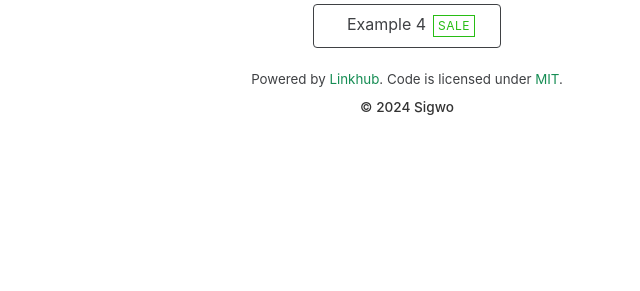
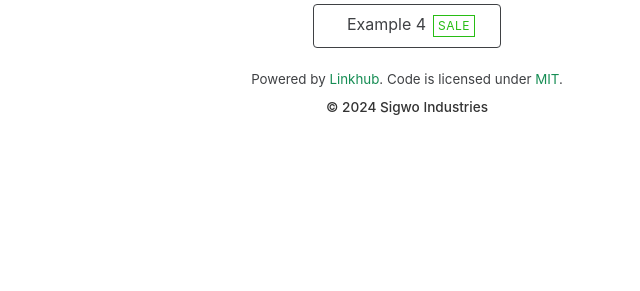
Before and after one commit to sigwo/sigwo-links, a Jekyll site: the page built from index.html, in a window 1280 px wide. Shown: the part 626-917 px from the top of the page, without its empty margins (233-873 px from the left). Built offline with Jekyll 4.4.1, drawn with Linux system fonts in a browser that asks for light colours; nearby versions of some CDN libraries.

Commit message:
Update footer.html

```diff
--- a/_includes/footer.html
+++ b/_includes/footer.html
@@ -2,5 +2,5 @@
     <small class="text-grey">Powered by <a href="https://github.com/digitalmalayali/linkhub-jekyll-theme"
         target="_blank">Linkhub</a>. Code is licensed under <a
             href="https://github.com/digitalmalayali/linkhub-jekyll-theme/blob/main/LICENSE.txt" target="_blank">MIT</a>.</small>
-    <h6>© {{ "now" | date: "%Y" }} {{ site.name }}</h6>
+    <h6>© {{ "now" | date: "%Y" }} {{ site.name }} Industries</h6>
 </footer>
```
